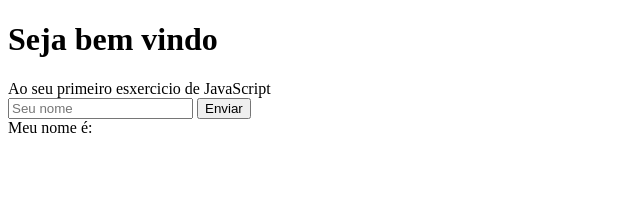
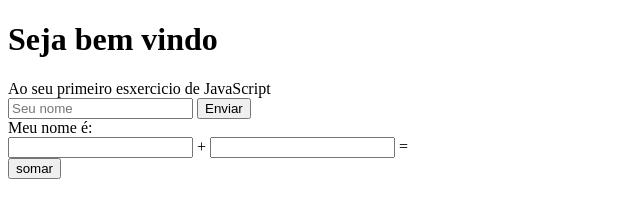
Before and after one commit to Caua-Kreca10/TESTE, a plain HTML site: page index.html in a window 1280 px wide. Shown: the whole page, without its empty margins (0-640 px from the left). Drawn offline with Linux system fonts and the light colour scheme.

Commit message:
number-1

```diff
--- a/index.html
+++ b/index.html
@@ -17,5 +17,14 @@
         <span id="mensagem">Meu nome é:</span>
     </div>
     <script src="main.js" type="text/javascript"></script>
+    <div>
+        <input type="number"id="num-1">
+        <span> + </span>
+        <input type="number"id="num-2">
+        <span> = </span>
+        <span id="resultado-1"></span>
+        <br>
+        <button id="somar">somar</button>
+    </div>
 </body>
 </html>
--- a/main.js
+++ b/main.js
@@ -12,3 +12,8 @@ function showname()
     document.getElementById("mensagem").innerText = "Meu nome é:" + usuario;
     document.getElementById("nome").value = "";
 }
+
+function shownumber()
+{
+    let number= document.getElementById("num-1")+("num-2")= getElementById("resultado-1");
+}
```
